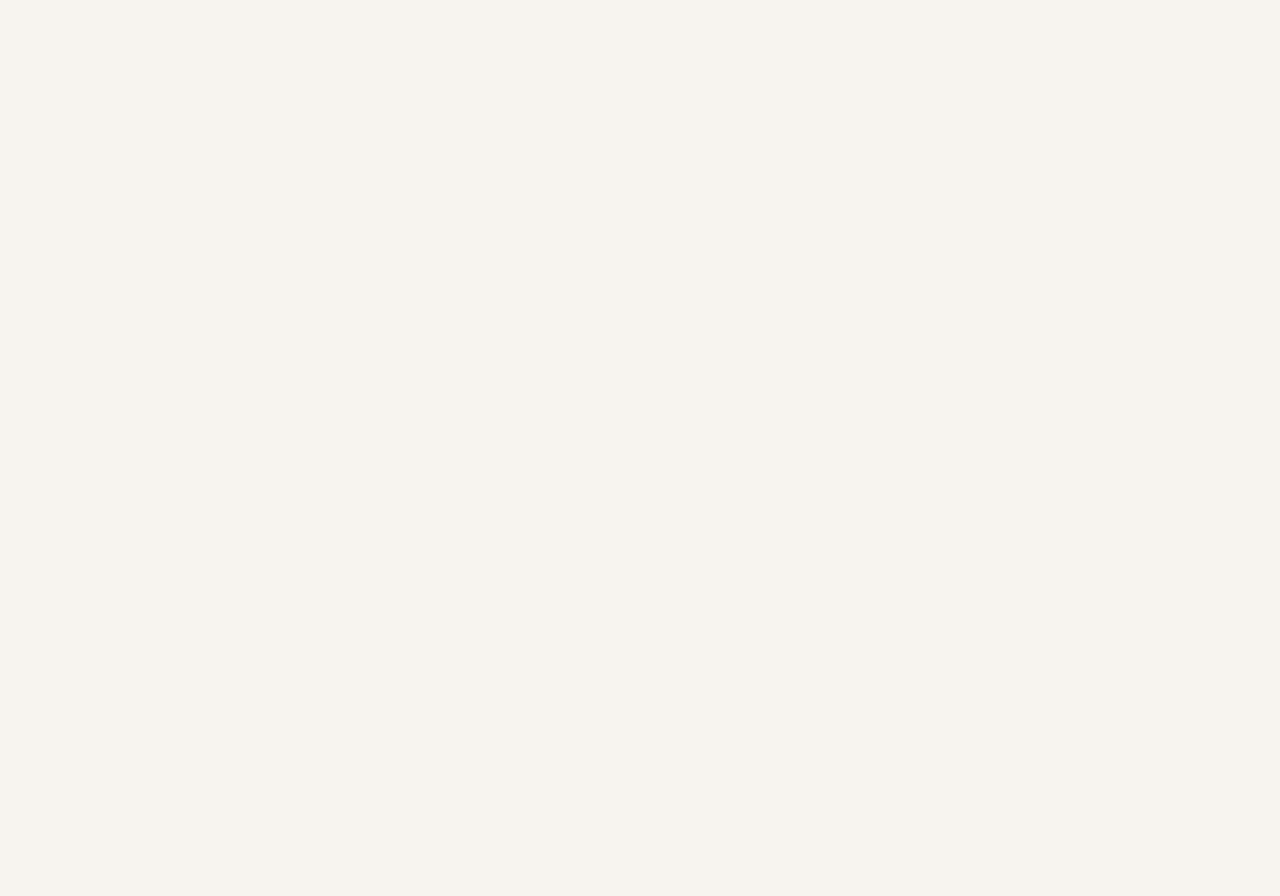
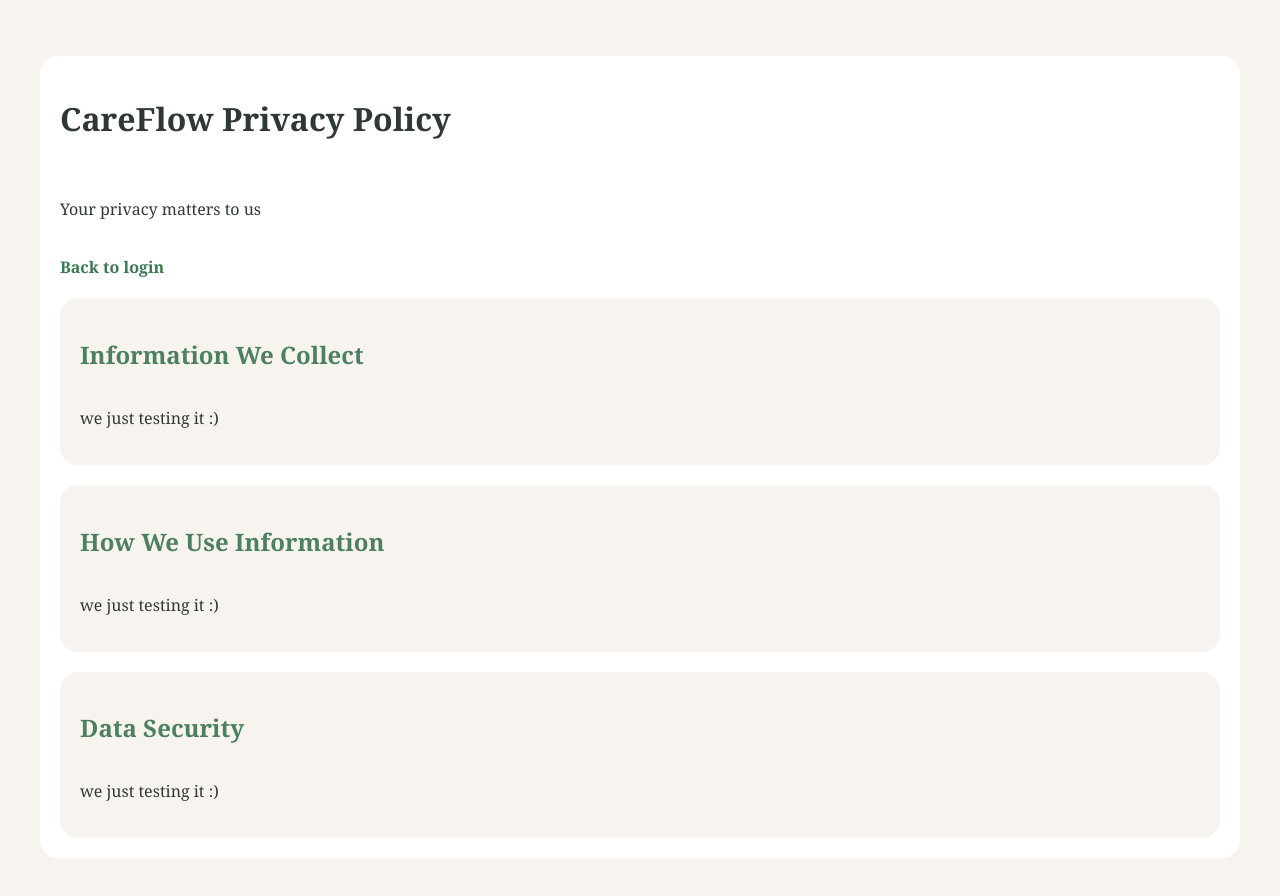
Before and after one commit to Laghrabi/ft_transcendence, a React (Vite) app in the folder frontend/: page /privacy in a window 1280 px wide. Before the commit this address had no page. Shown: the top 896 px of the page. Before the commit the page ends 800 px from the top, so only its background shows below. Built offline with nearby package versions, Linux system fonts and the light colour scheme.

Commit message:
add some css to the page of privacy

```diff
--- a/frontend/src/App.jsx
+++ b/frontend/src/App.jsx
@@ -1,6 +1,9 @@
 import { BrowserRouter, Routes, Route, Navigate } from "react-router-dom";
 import Login from "./pages/auth/Login.jsx";
 import Register from "./pages/auth/Register.jsx";
+import PrivacyPolicy from "./pages/legal/PrivacyPolicy.jsx";
+
+
 
 function App() {
   return (
@@ -9,6 +12,8 @@ function App() {
         <Route path="/" element={<Navigate to="/login" replace />} />
         <Route path="/login" element={<Login />} />
         <Route path="/register" element={<Register />} />
+        <Route path="/privacy" element={<PrivacyPolicy />} />
+
       </Routes>
     </BrowserRouter>
   );
--- a/frontend/src/pages/legal/PrivacyPolicy.jsx
+++ b/frontend/src/pages/legal/PrivacyPolicy.jsx
@@ -1,4 +1,5 @@
 import "../../styles/PrivacyPolicy.css";
+import { Link } from "react-router-dom";
 
 function PrivacyPolicy()
 {
@@ -6,6 +7,19 @@ function PrivacyPolicy()
         <main className="privacy-page">
             <h1>CareFlow Privacy Policy</h1>
             <p>Your privacy matters to us</p>
+            <Link to="/login">Back to login</Link>
+            <section className="privacy-section">
+                <h2>Information We Collect</h2>
+                <p>we just testing it :)</p>
+            </section>
+            <section className="privacy-section">
+                <h2>How We Use Information</h2>
+                <p>we just testing it :)</p>
+            </section>
+            <section className="privacy-section">
+                <h2>Data Security</h2>
+                <p>we just testing it :)</p>
+            </section>
         </main>
     );
 }
--- a/frontend/src/styles/PrivacyPolicy.css
+++ b/frontend/src/styles/PrivacyPolicy.css
@@ -5,10 +5,34 @@ body {
     font-family: Georgia, "Times New Roman", serif;
 }
 
-.privacy-page {
+.privacy-section {
+    display: flex;
+    flex-direction: column;
+    width: 100%;
+    padding: 20px;
+    border-radius: 18px;
+    background:#f7f4ef;
+    box-sizing: border-box;
+}
+
+.privacy-page{
     display: flex;
     flex-direction: column;
     width: min(1200px, 100%);
-    border-radius: 28px;
+    padding: 20px;
+    border-radius: 18px;
     background: #fff;
+    box-sizing: border-box;
+    margin: 0 auto;
+    gap: 20px;
+
 }
+
+.privacy-section h2{
+   color: #4c8060;
+}
+
+@media (max-width: 600px){
+
+   .privacy-page{padding: 12px;}
+}
```
Also changed, not shown: 1 other file (tests, documents, lock files or other folders).
